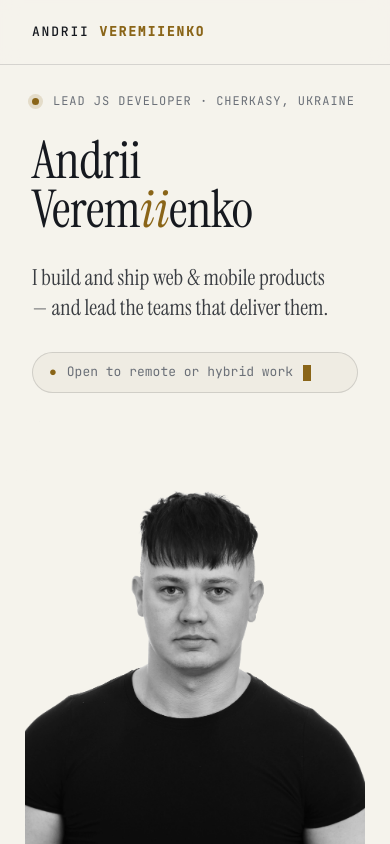
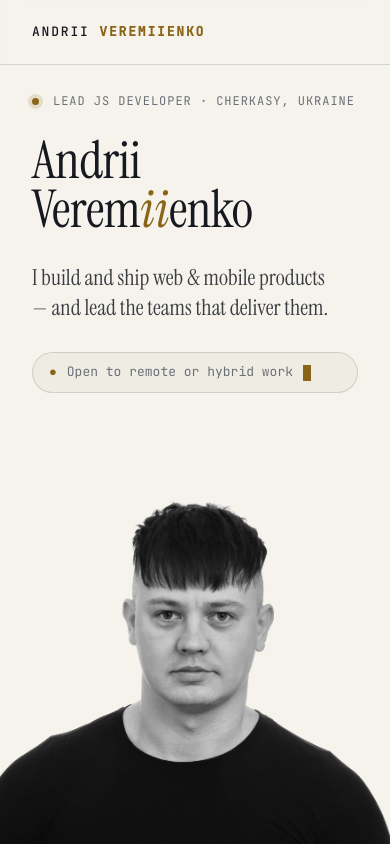
Before and after one commit to veremienko/portfolio, a React (Vite) app: page / in a window 390 px wide. Shown: the top 844 px of the page. Built offline with nearby package versions, Linux system fonts and the light colour scheme.

Commit message:
Make hero photo full-width on tablet and mobile layouts
Co-Authored-By: Claude Fable 5 <noreply@anthropic.com>

```diff
--- a/src/styles/hero.css
+++ b/src/styles/hero.css
@@ -114,8 +114,8 @@ h1.name em {
   .portrait img {
     height: auto;
     width: 100%;
-    max-width: 340px;
-    margin: 0 auto;
+    max-width: none;
+    margin: 0;
     object-fit: contain;
   }
 }
```
